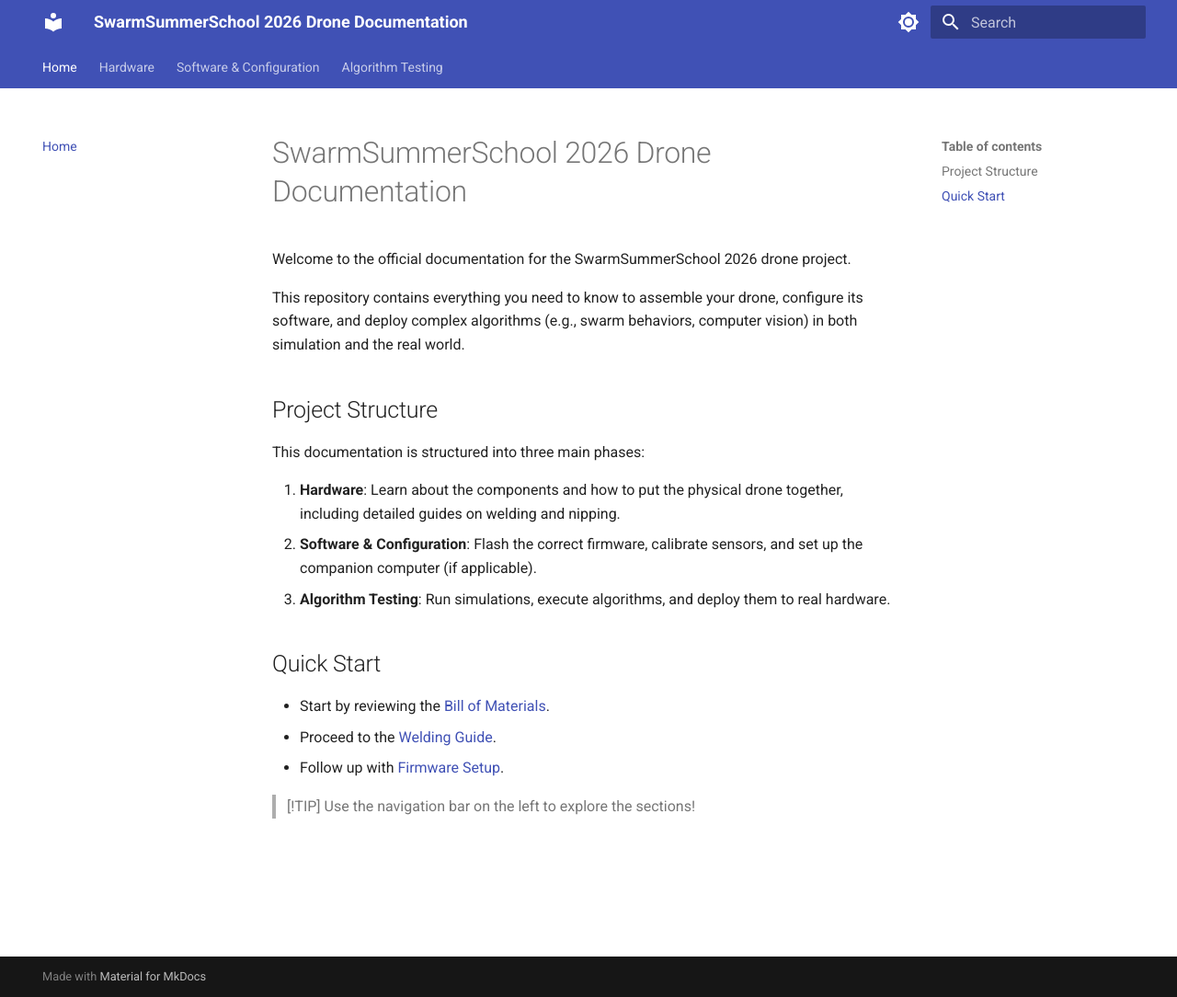
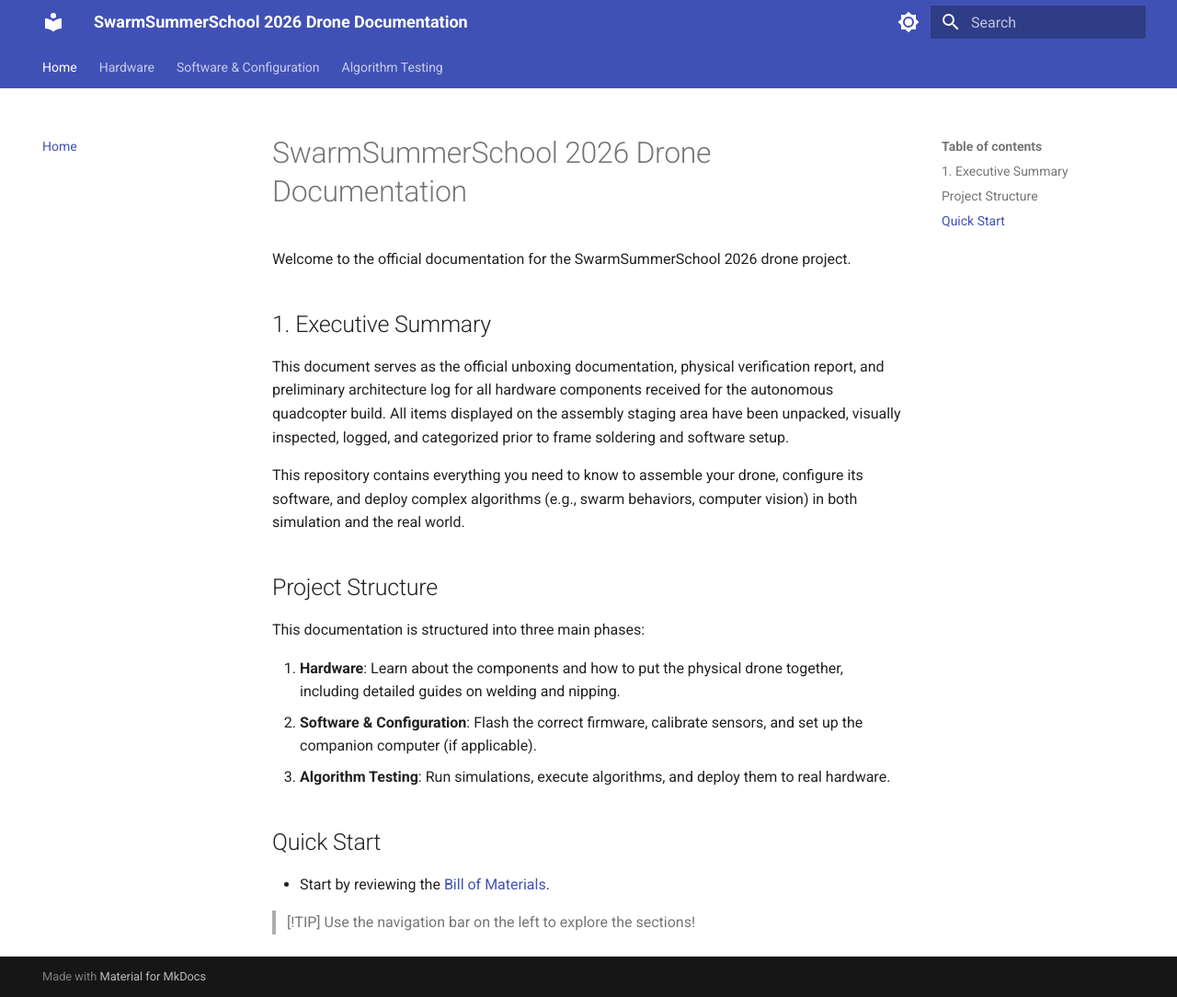
Before and after one commit to TTZ-Unbemannte-Flugsysteme/SwarmSummerSchool_2026, an MkDocs documentation site: the page built from docs/index.md, in a window 1280 px wide and 1084 px high. Shown: the whole window at 92% size. Built offline with MkDocs 1.6.1 and Material for MkDocs 9.7.7, drawn with Linux system fonts in a browser that asks for light colours.

Commit message:
docs: add executive summary to project documentation

```diff
--- a/docs/index.md
+++ b/docs/index.md
@@ -1,6 +1,10 @@
 # SwarmSummerSchool 2026 Drone Documentation
 
 Welcome to the official documentation for the SwarmSummerSchool 2026 drone project.
+
+## 1. Executive Summary
+
+This document serves as the official unboxing documentation, physical verification report, and preliminary architecture log for all hardware components received for the autonomous quadcopter build. All items displayed on the assembly staging area have been unpacked, visually inspected, logged, and categorized prior to frame soldering and software setup.
 
 This repository contains everything you need to know to assemble your drone, configure its software, and deploy complex algorithms (e.g., swarm behaviors, computer vision) in both simulation and the real world.
 
@@ -15,8 +19,6 @@ This documentation is structured into three main phases:
 ## Quick Start
 
 - Start by reviewing the [Bill of Materials](hardware/bom.md).
-- Proceed to the [Welding Guide](hardware/assembly/welding.md).
-- Follow up with [Firmware Setup](software/firmware.md).
 
 > [!TIP]
 > Use the navigation bar on the left to explore the sections!
```
